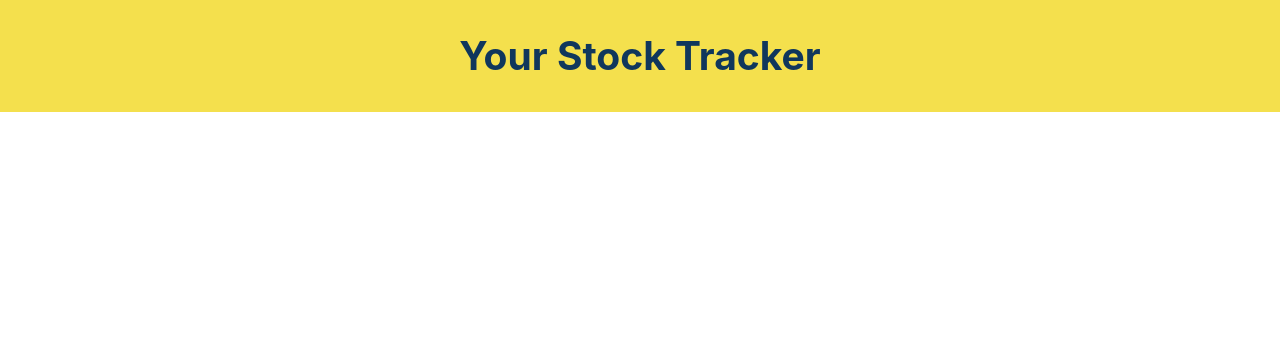
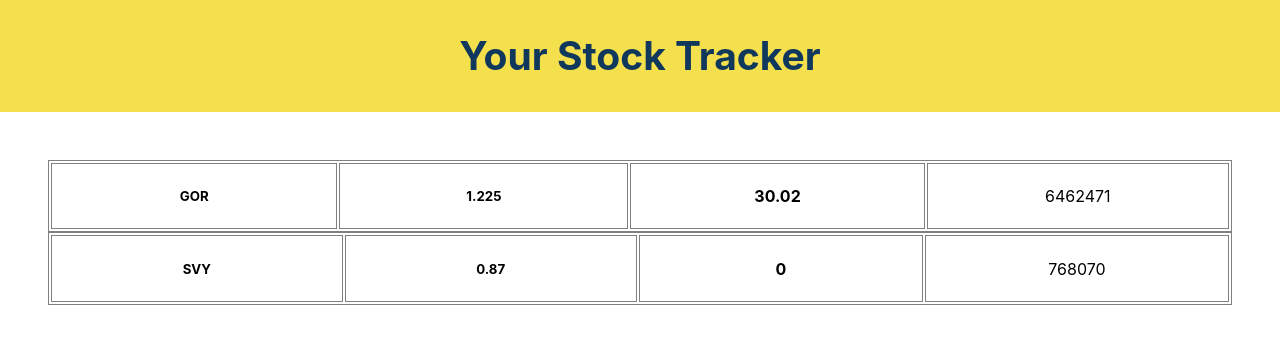
Before and after one commit to acheron-426/acheron-front, a React (Create React App) app: page / in a window 1280 px wide. Shown: the top 344 px of the page. Built offline with nearby package versions, Linux system fonts and the light colour scheme.

Commit message:
minor bug fix

```diff
--- a/src/Stocks.js
+++ b/src/Stocks.js
@@ -12,10 +12,10 @@ export const Stocks = () => {
             <div key={key}>
               <Stock
                 key={key}
-                company={data.company}
-                ticker={data.ticker}
-                stockPrice={data.stockPrice}
-                timeElapsed={data.timeElapsed}
+                code={data.code}
+                last_price={data.last_price}
+                pe={data.pe}
+                average_daily_volume={data.average_daily_volume}
               />
             </div>
           );
@@ -33,23 +33,23 @@ const HomePageHeader = () => {
   );
 };
 
-const Stock = ({ company, ticker, stockPrice, timeElapsed }) => {
-  if (!company) return <div />;
+const Stock = ({ code, last_price, pe, average_daily_volume }) => {
+  if (!code) return <div />;
   return (
     <table>
       <tbody>
         <tr>
           <td>
-            <h5>{company}</h5>
+            <h5>{code}</h5>
           </td>
           <td>
-            <h5>{ticker}</h5>
+            <h5>{last_price}</h5>
           </td>
           <td>
-            <h4>{stockPrice}</h4>
+            <h4>{pe}</h4>
           </td>
           <td>
-            <p>{timeElapsed}</p>
+            <p>{average_daily_volume}</p>
           </td>
         </tr>
       </tbody>
```
